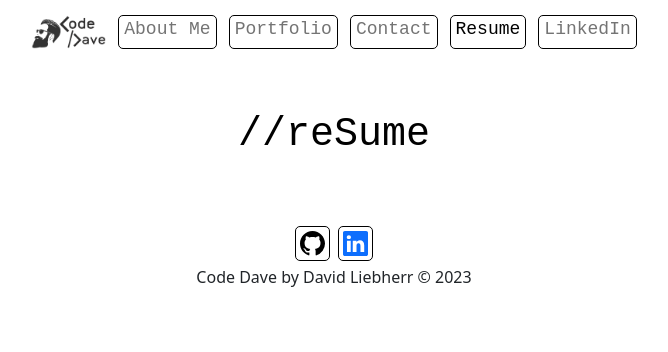
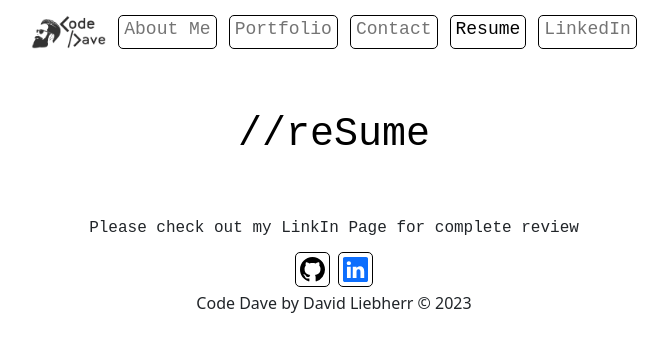
Before and after one commit to aidev13/react-portfolio, a React (Vite) app: page /resume in a window 1280 px wide. Shown: the top 352 px of the page, without its empty margins (306-974 px from the left). Built offline with nearby package versions, Linux system fonts and the light colour scheme.

Commit message:
WIP, updated resume and started form componrnt

```diff
--- a/src/page/Resume.jsx
+++ b/src/page/Resume.jsx
@@ -5,6 +5,9 @@ const Resume = () => {
   return (
     <>
         <Header>//reSume</Header>
+        <div className="text-center">
+          <tt>Please check out my LinkIn Page for complete review</tt>
+        </div>
     </>
   )
 }
```
